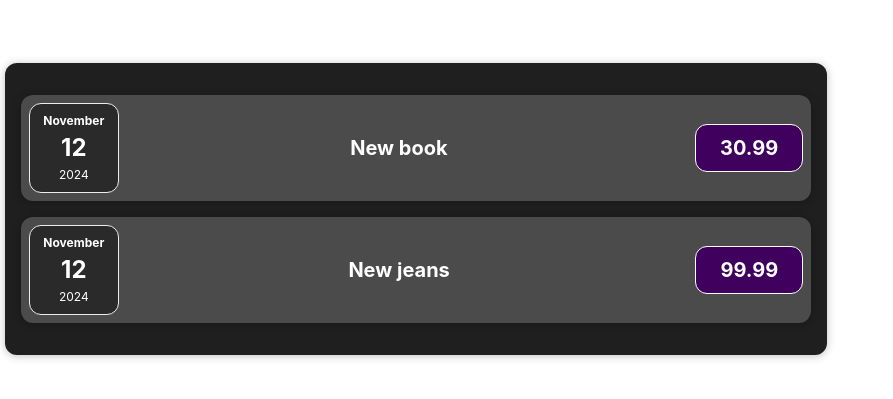
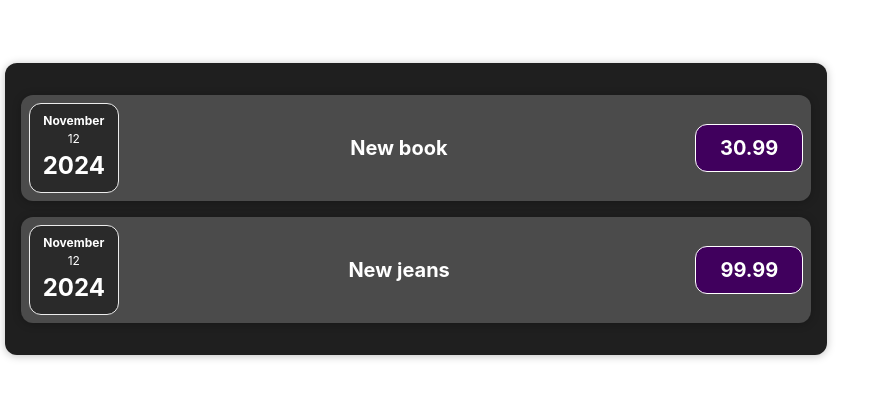
Before and after one commit to robinristo78/React-Project, a React app in the folder expenses/: page / in a window 1280 px wide. Shown: the part 191-590 px from the top of the page, without its empty margins (0-893 px from the left). Built offline with nearby package versions, Linux system fonts and the light colour scheme; the HTML template or start-up script is replaced by a standard one.

Commit message:
Parandus ExpenseDate.css - Aasta ja päeva stiilid vahetatud

```diff
--- a/expenses/src/components/ExpenseDate.css
+++ b/expenses/src/components/ExpenseDate.css
@@ -16,11 +16,11 @@
     font-weight: bold;
 }
 
-.expense-date__year {
+.expense-date__day {
     font-size: 0.75rem;
 }
 
-.expense-date__day {
+.expense-date__year {
     font-size: 1.5rem;
     font-weight: bold;
 }
```
